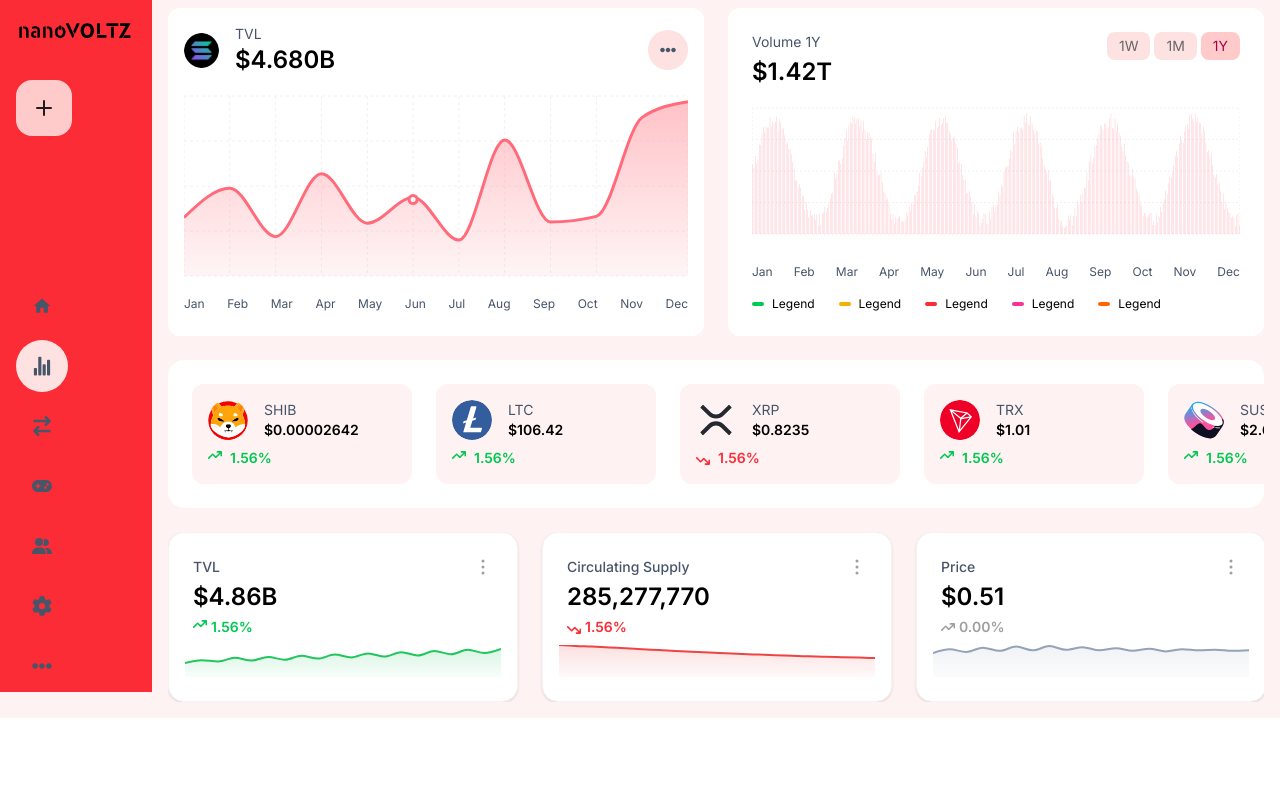
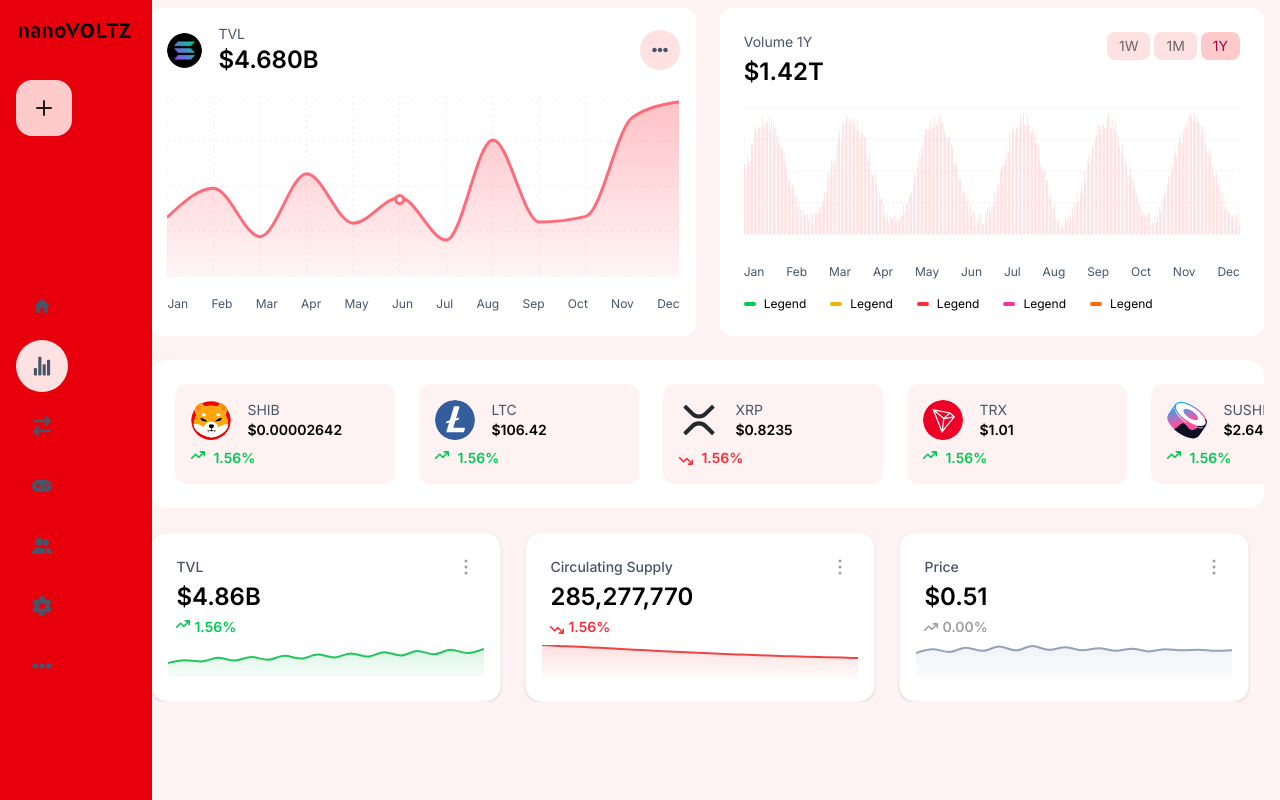
Before and after one commit to Melladmor/nanoVoltzDashbaord, a React (Vite) app: page /statistics in a window 1280 px wide. Built offline with nearby package versions, Linux system fonts and the light colour scheme.

Commit message:
Implement horizontal scroll hook

```diff
--- a/src/components/Navigation/SideBar.tsx
+++ b/src/components/Navigation/SideBar.tsx
@@ -8,14 +8,14 @@ const SideBar = () => {
   const { pathname } = useLocation();
   const MainPath = pathname.split("/")[1] || "";
   return (
-    <div className="sticky left-0 top-0 bg-red-500">
+    <div className="fixed left-0 top-0  h-full bg-red-600">
       <div className="py-2">
         <div className="px-4 pb-6 hidden sm:block">
           <Logo />
         </div>
       </div>
       <div className="px-4">
-        <button className="w-14 h-14 mb-36  rounded-2xl text-2xl cursor-pointer flex justify-center items-center bg-[#FECACA] hover:bg-hover-pink">
+        <button className="size-10 sm:size-14 mb-36 rounded-lg sm:rounded-2xl text-lg sm:text-2xl cursor-pointer flex justify-center items-center bg-[#FECACA] hover:bg-hover-pink">
           <FiPlus color="#1C1C1E" />
         </button>
         <div className="flex flex-col gap-2">
@@ -24,10 +24,10 @@ const SideBar = () => {
             return (
               <Link
                 to={el?.path}
-                className={`text-icon-bg  w-13 h-13 rounded-full flex justify-center items-center hover:bg-hover-pink ${
+                className={`text-icon-bg size-[2.50rem] sm:size-[3.25rem] rounded-full flex justify-center items-center hover:bg-hover-pink ${
                   MainPath === el?.path ? "bg-hover-pink" : ""
                 }`}>
-                {Icon && <Icon className="text-[20px]" />}
+                {Icon && <Icon className="text-[16px] sm:text-[20px]" />}
               </Link>
             );
           })}
--- /dev/null
+++ b/src/hooks/useWheelHorizontalScroll.tsx
@@ -0,0 +1,41 @@
+import { useRef, useEffect } from "react";
+
+export function useHorizontalWheelScroll<T extends HTMLElement>() {
+  const ref = useRef<T | null>(null);
+
+  useEffect(() => {
+    const el = ref.current;
+    if (!el) return;
+
+    let rafId: number | null = null;
+    let pendingDelta = 0;
+
+    const flush = () => {
+      if (pendingDelta !== 0) {
+        el.scrollLeft += pendingDelta;
+        pendingDelta = 0;
+      }
+      rafId = null;
+    };
+
+    const onWheel = (e: WheelEvent) => {
+      if (e.deltaY === 0) return;
+
+      e.preventDefault();
+      pendingDelta += e.deltaY;
+
+      if (!rafId) {
+        rafId = requestAnimationFrame(flush);
+      }
+    };
+
+    el.addEventListener("wheel", onWheel, { passive: false });
+
+    return () => {
+      el.removeEventListener("wheel", onWheel as any);
+      if (rafId) cancelAnimationFrame(rafId);
+    };
+  }, []);
+
+  return ref;
+}
--- a/src/layouts/MainLayout.tsx
+++ b/src/layouts/MainLayout.tsx
@@ -5,11 +5,11 @@ import { Suspense } from "react";
 
 const MainLayout = () => {
   return (
-    <div className="flex flex-row gap-4 bg-bg">
-      <div>
+    <div className="flex flex-row gap-4 bg-bg min-h-[100vh]">
+      <div className="2xl:w-[11%] xl:w-[12%] lg:w-[18%] md:w-[25%] w-[27%]">
         <SideBar />
       </div>
-      <div className="w-full ">
+      <div className="w-full">
         {/* <Header /> */}
         <div className="pt-2 pb-4 pr-4">
           <Suspense fallback={<div>Loading...</div>}>
--- a/src/pages/Statistics/DashboardStatistics.tsx
+++ b/src/pages/Statistics/DashboardStatistics.tsx
@@ -5,11 +5,15 @@ import SOLANA from "../../assets/logo/solana.png";
 import VolumeChart from "../../components/Charts/VolumeChart";
 import StatsWidget from "../../components/Widget/StatsWidget";
 import type { StatsWidgetT, WidgetI } from "../../components/Widget/type";
+import { useHorizontalWheelScroll } from "../../hooks/useWheelHorizontalScroll";
 
 const DashboardStatistics = () => {
+  const scrollRefWidget = useHorizontalWheelScroll<HTMLDivElement>();
+  const scrollRefWidgetStats = useHorizontalWheelScroll<HTMLDivElement>();
+
   return (
     <div className="grid grid-cols-1 gap-4 sm:gap-6">
-      <div className="grid grid-cols-1 sm:grid-cols-2 gap-4 sm:gap-6">
+      <div className="grid grid-cols-1 2xl:grid-cols-2 xl:grid-cols-2 sm:grid-cols-2 md:grid-cols-1  gap-4 sm:gap-6">
         <WavyChartStatistics
           amount="4.68B"
           refrenceDot={6.8}
@@ -19,12 +23,31 @@ const DashboardStatistics = () => {
         />
         <VolumeChart amount="1.42" />
       </div>
-      <div className="bg-white p-6 rounded-2xl flex gap-4 sm:gap-6 items-center overflow-x-scroll [scrollbar-width:none] [-ms-overflow-style:none] [&::-webkit-scrollbar]:hidden">
+      <div
+        ref={scrollRefWidget}
+        className="bg-white p-6 rounded-2xl flex gap-4 sm:gap-6 items-center overflow-x-scroll [scrollbar-width:none] [-ms-overflow-style:none] [&::-webkit-scrollbar]:hidden">
+        {widgets?.map((el: WidgetI) => {
+          return <Widget key={el?.id} {...el} />;
+        })}
+        {widgets?.map((el: WidgetI) => {
+          return <Widget key={el?.id} {...el} />;
+        })}
         {widgets?.map((el: WidgetI) => {
           return <Widget key={el?.id} {...el} />;
         })}
       </div>
-      <div className="flex gap-4 sm:gap-6 items-center overflow-x-scroll [scrollbar-width:none] [-ms-overflow-style:none] [&::-webkit-scrollbar]:hidden">
+      <div
+        ref={scrollRefWidgetStats}
+        className="flex gap-4 sm:gap-6 items-center overflow-x-scroll [scrollbar-width:none] [-ms-overflow-style:none] [&::-webkit-scrollbar]:hidden">
+        {statsWidgetData?.map((el: StatsWidgetT) => {
+          return <StatsWidget key={el?.id} {...el} />;
+        })}
+        {statsWidgetData?.map((el: StatsWidgetT) => {
+          return <StatsWidget key={el?.id} {...el} />;
+        })}
+        {statsWidgetData?.map((el: StatsWidgetT) => {
+          return <StatsWidget key={el?.id} {...el} />;
+        })}
         {statsWidgetData?.map((el: StatsWidgetT) => {
           return <StatsWidget key={el?.id} {...el} />;
         })}
```
